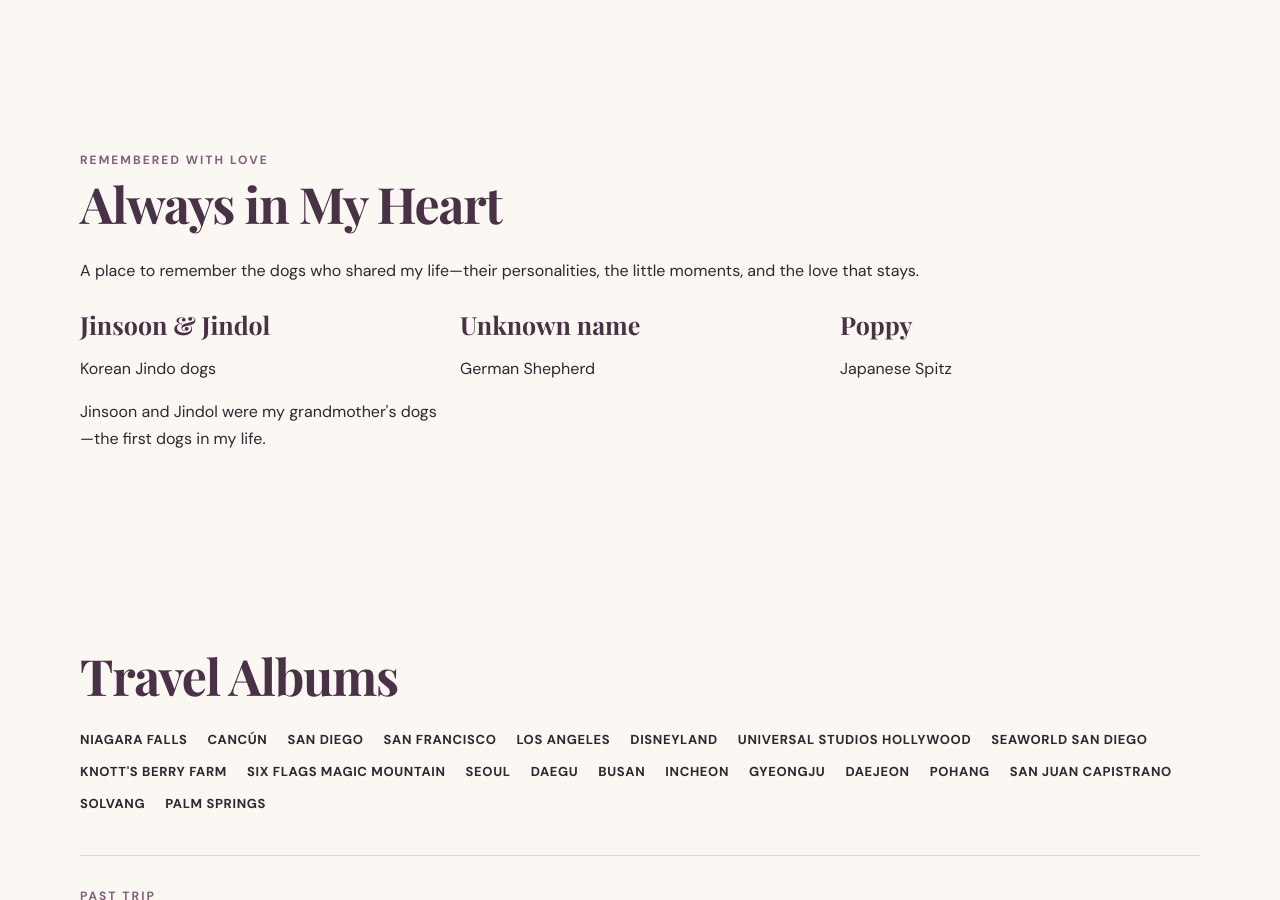
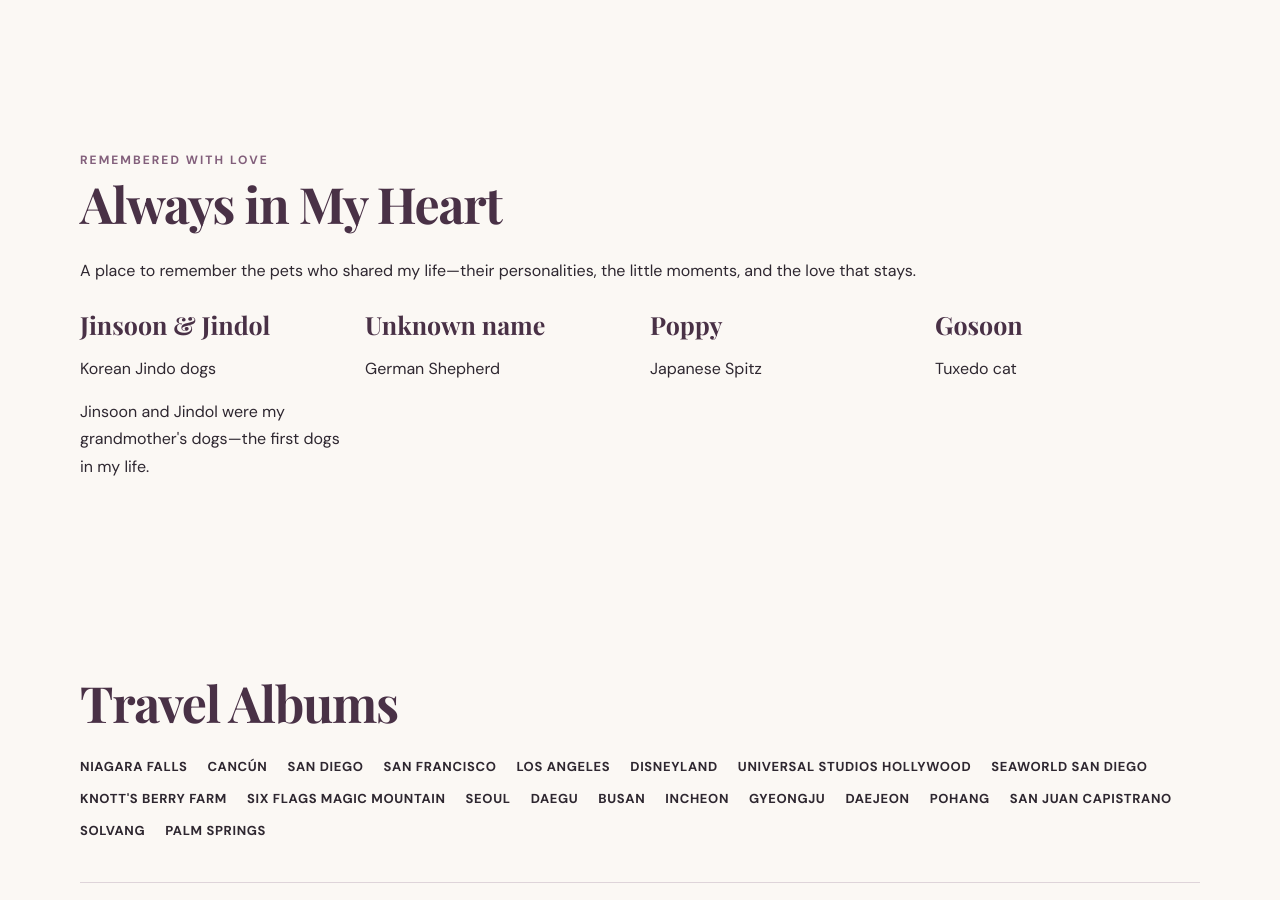
Before and after one commit to lydiarim22-coder/mindoflydia, a Jekyll site: the page built from photo-gallery.html, in a window 1280 px wide and 900 px high, scrolled down 1185 px. Built offline with Jekyll 4.4.1, drawn with Linux system fonts in a browser that asks for light colours; some web fonts are replaced; some of the changed text lies outside the part shown.

Commit message:
Add Gosoon and include cats in pet memorial gallery

```diff
--- a/_data/dog_memorials.yml
+++ b/_data/dog_memorials.yml
@@ -10,3 +10,6 @@
 
 - name: Poppy
   breed: Japanese Spitz
+
+- name: Gosoon
+  breed: Tuxedo cat
--- a/photo-gallery.html
+++ b/photo-gallery.html
@@ -2,12 +2,12 @@
 layout: default
 title: Photo Gallery
 permalink: /photo-gallery/
-description: "Photos from Lydia's travels, home cooking, garden, and beloved dogs, with trip albums connected to the travel map."
+description: "Photos from Lydia's travels, home cooking, garden, and beloved pets, with trip albums connected to the travel map."
 ---
 <section class="page-intro shell">
   <p class="eyebrow">Through my lens</p>
   <h1>Photo Gallery</h1>
-  <p>Travel memories, inspiration from my kitchen and garden, and a place to remember beloved dogs.</p>
+  <p>Travel memories, inspiration from my kitchen and garden, and a place to remember beloved pets.</p>
   <nav class="gallery-trip-links" aria-label="Gallery sections"><a href="#from-my-kitchen">From My Kitchen</a><a href="#from-my-garden">From My Garden</a><a href="#always-in-my-heart">Always in My Heart</a><a href="#trip-albums">Travel Albums</a><a href="{{ '/travel/' | relative_url }}">Explore the travel map &rarr;</a></nav>
 </section>
 <section class="shell section" id="from-my-kitchen" aria-labelledby="kitchen-title">
@@ -47,7 +47,7 @@
 <section class="shell section" id="always-in-my-heart" aria-labelledby="memorial-title">
   <p class="eyebrow">Remembered with love</p>
   <h2 id="memorial-title">Always in My Heart</h2>
-  <p>A place to remember the dogs who shared my life—their personalities, the little moments, and the love that stays.</p>
+  <p>A place to remember the pets who shared my life—their personalities, the little moments, and the love that stays.</p>
   {% if site.data.dog_memorials.size > 0 %}
   <div class="trip-photo-grid">
     {% for dog in site.data.dog_memorials %}
```
Also changed, not shown: about.md (+2 -2 lines).
